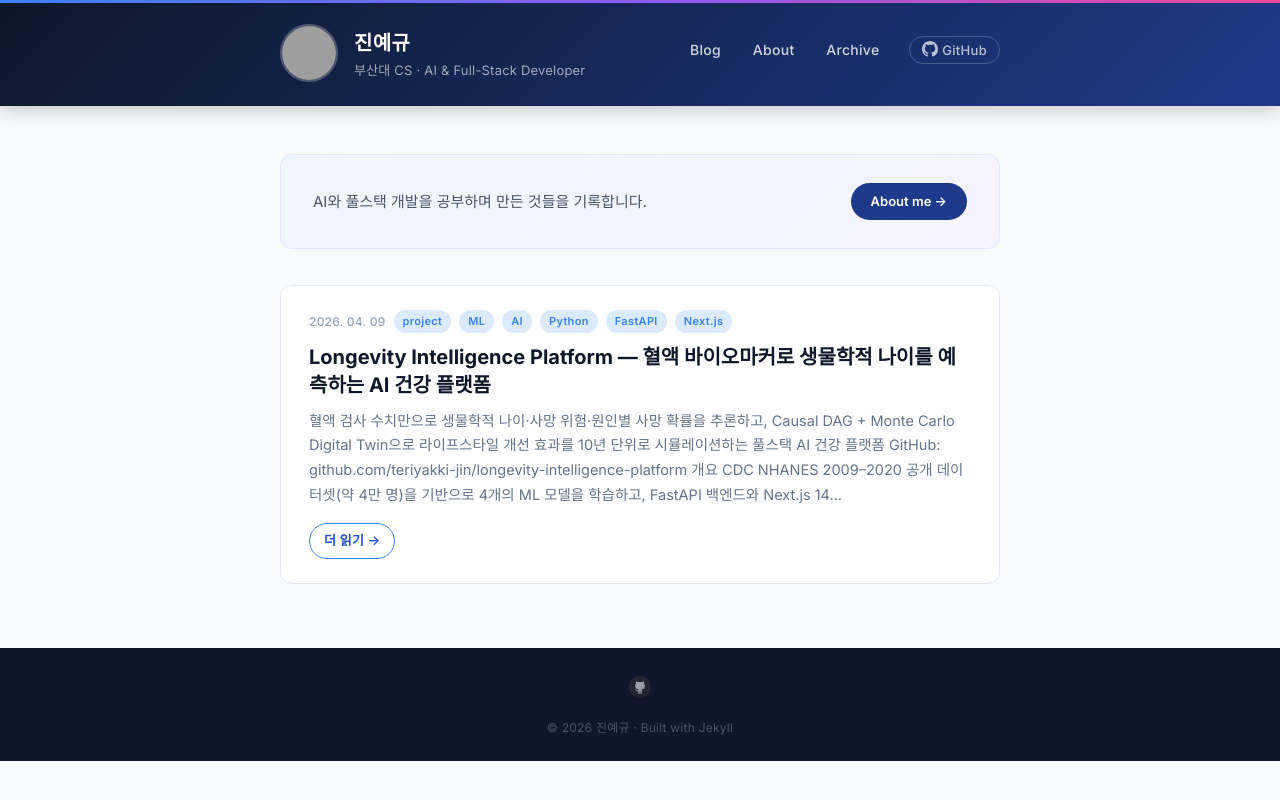
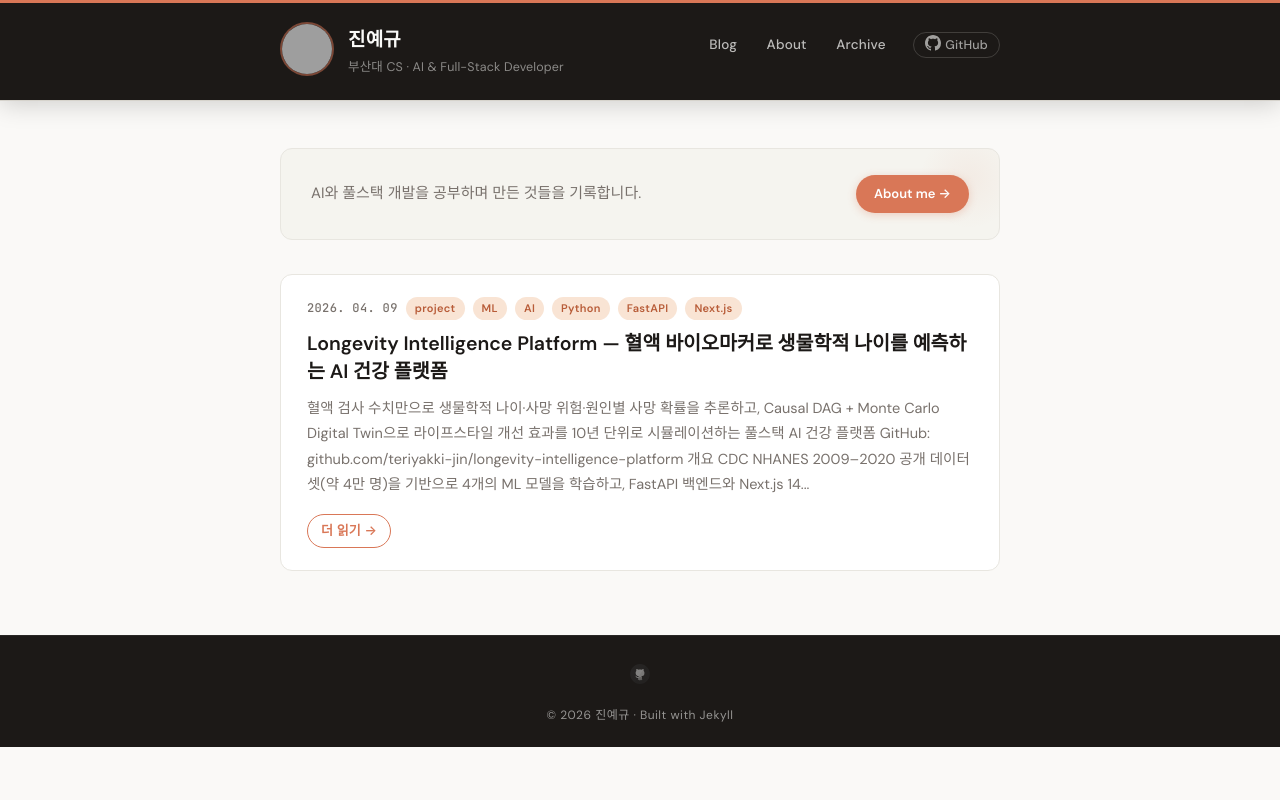
Before and after one commit to teriyakki-jin/teriyakki-jin.github.io, a Jekyll site: the page built from index.html, in a window 1280 px wide. Shown: the top 800 px of the page. Built offline with Jekyll 4.4.1, drawn with Linux system fonts in a browser that asks for light colours; some web fonts are replaced; the list of posts is cut into pages by our own code; grey boxes are pictures that could not be loaded.

Commit message:
feat: apply Claude.ai warm design system to site
Replace cold blue palette with Anthropic's warm design language:
- Background: #FAF9F7 cream (was #f8fafc cold gray)
- Accent: #D97757 Anthropic orange (was #3b82f6 blue)
- Header: #1C1917 warm charcoal with single orange top rule (was navy gradient)
- Text: warm stone tones (#1C1917 / #44403C / #78716C)
- Badges: amber/sage/mauve/stone warm palette
- Fonts: DM Sans added alongside Pretendard for UI

Also fix WCAG AA contrast ($text-400 → $text-500 for readable text),
_highlights.scss import order bug, and unused DM Serif Display font load.

```diff
--- a/_layouts/default.html
+++ b/_layouts/default.html
@@ -18,7 +18,7 @@
     <link rel="preconnect" href="https://fonts.googleapis.com" />
     <link rel="preconnect" href="https://fonts.gstatic.com" crossorigin />
     <link
-      href="https://fonts.googleapis.com/css2?family=Inter:wght@300;400;500;600;700&family=JetBrains+Mono:wght@400;500&display=swap"
+      href="https://fonts.googleapis.com/css2?family=DM+Sans:ital,opsz,wght@0,9..40,300;0,9..40,400;0,9..40,500;0,9..40,600;1,9..40,400&family=JetBrains+Mono:wght@400;500&display=swap"
       rel="stylesheet"
     />
     <link
--- a/style.scss
+++ b/style.scss
@@ -7,14 +7,40 @@
 
 @import "_reset";
 @import "_variables";
-// Syntax highlighting @import is at the bottom of this file
+@import "_highlights";
+
+/**************/
+/* CLAUDE DESIGN TOKENS */
+/**************/
+
+// Warm cream palette — mirrors Claude.ai's surface system
+$cream-bg:       #FAF9F7;
+$cream-subtle:   #F5F4EF;
+$cream-border:   #E8E6E0;
+$cream-border-2: #D6D3CC;
+
+// Text — warm stone tones, never cold gray
+$text-900: #1C1917;
+$text-700: #44403C;
+$text-500: #78716C;
+$text-400: #A8A29E;
+
+// Anthropic orange accent
+$accent:        #D97757;
+$accent-dark:   #B85C38;
+$accent-light:  #FDF0E8;
+$accent-muted:  #F9E4D4;
+
+// Surface
+$surface:       #FFFFFF;
+
+// Font stacks
+$font-sans: "Pretendard", "DM Sans", -apple-system, BlinkMacSystemFont, sans-serif;
+$font-mono: "JetBrains Mono", "Fira Code", monospace;
 
 /**************/
 /* BASE RULES */
 /**************/
-
-$font-sans: "Pretendard", "Inter", -apple-system, BlinkMacSystemFont, "Segoe UI", sans-serif;
-$font-mono: "JetBrains Mono", "Fira Code", monospace;
 
 html {
   font-size: 100%;
@@ -22,9 +48,9 @@ html {
 }
 
 body {
-  background: #f8fafc;
-  font: 17px/1.65 $font-sans;
-  color: #334155;
+  background: $cream-bg;
+  font: 17px/1.7 $font-sans;
+  color: $text-700;
 }
 
 .container {
@@ -36,10 +62,10 @@ body {
 
 h1, h2, h3, h4, h5, h6 {
   font-family: $font-sans;
-  color: #0f172a;
+  color: $text-900;
   font-weight: 700;
-  line-height: 1.5;
-  margin: 1.2em 0 0.6em;
+  line-height: 1.45;
+  margin: 1.2em 0 0.5em;
   padding: 0;
 
   @include mobile {
@@ -55,20 +81,21 @@ h1 {
 h2 { font-size: 22px; }
 h3 { font-size: 18px; }
 h4 {
-  font-size: 15px;
-  color: #64748b;
+  font-size: 11.5px;
+  color: $text-500;
   text-transform: uppercase;
-  letter-spacing: 0.06em;
+  letter-spacing: 0.09em;
+  font-weight: 600;
 }
 
 p { margin: 14px 0; }
 
 a {
-  color: #3b82f6;
+  color: $accent;
   text-decoration: none;
   cursor: pointer;
   transition: color 0.15s;
-  &:hover, &:active { color: #1d4ed8; }
+  &:hover, &:active { color: $accent-dark; }
 }
 
 ul, ol {
@@ -88,49 +115,51 @@ img { max-width: 100%; border-radius: 6px; }
 
 code {
   font-family: $font-mono;
-  font-size: 0.88em;
-  background: #f1f5f9;
-  color: #475569;
-  padding: 2px 6px;
+  font-size: 0.87em;
+  background: $cream-subtle;
+  color: $text-700;
+  padding: 2px 7px;
   border-radius: 4px;
+  border: 1px solid $cream-border;
 }
 
 pre {
-  background: #1e293b;
-  color: #e2e8f0;
+  background: $text-900;
+  color: #F5F4EF;
   border-radius: 8px;
   padding: 20px;
   overflow-x: auto;
   font-family: $font-mono;
-  font-size: 14px;
-  line-height: 1.6;
+  font-size: 13.5px;
+  line-height: 1.65;
 
   code {
     background: none;
     color: inherit;
     padding: 0;
+    border: none;
   }
 }
 
 blockquote {
   margin: 1.6em 0;
-  border-left: 3px solid #3b82f6;
-  padding: 0.6em 1.2em;
-  background: #eff6ff;
-  border-radius: 0 6px 6px 0;
-  color: #475569;
-  font-size: 16px;
+  border-left: 3px solid $accent;
+  padding: 0.7em 1.2em;
+  background: $accent-light;
+  border-radius: 0 8px 8px 0;
+  color: $text-500;
+  font-size: 15.5px;
   font-style: italic;
 }
 
 .date {
   font-style: italic;
-  color: #94a3b8;
-  font-size: 14px;
+  color: $text-500;
+  font-size: 13.5px;
 }
 
-::-moz-selection { color: $black; background: #bfdbfe; }
-::selection      { color: $black; background: #bfdbfe; }
+::-moz-selection { color: $text-900; background: $accent-muted; }
+::selection      { color: $text-900; background: $accent-muted; }
 
 .clearfix:before, .clearfix:after { content: " "; display: table; }
 .clearfix:after { clear: both; }
@@ -140,34 +169,35 @@ blockquote {
 /*********************/
 
 .wrapper-masthead {
-  background: linear-gradient(135deg, #0f172a 0%, #1e3a8a 100%);
+  background: $text-900;
   margin-bottom: 48px;
-  box-shadow: 0 2px 20px rgba(0,0,0,0.25);
+  box-shadow: 0 1px 0 $cream-border-2, 0 4px 24px rgba(0,0,0,0.18);
   position: relative;
 
+  // Signature single-color Anthropic orange top rule
   &::before {
     content: "";
     position: absolute;
     top: 0; left: 0; right: 0;
-    height: 3px;
-    background: linear-gradient(90deg, #3b82f6, #8b5cf6, #ec4899);
+    height: 2.5px;
+    background: $accent;
   }
 }
 
 .masthead {
-  padding: 24px 0;
+  padding: 22px 0;
 
   @include mobile {
     text-align: center;
-    padding: 20px 0;
+    padding: 18px 0;
   }
 }
 
 .site-avatar {
   float: left;
-  width: 58px;
-  height: 58px;
-  margin-right: 16px;
+  width: 54px;
+  height: 54px;
+  margin-right: 14px;
 
   @include mobile {
     float: none;
@@ -177,10 +207,12 @@ blockquote {
 
   img {
     border-radius: 50%;
-    border: 2px solid rgba(255,255,255,0.25);
-    width: 58px;
-    height: 58px;
+    border: 2px solid rgba($accent, 0.5);
+    width: 54px;
+    height: 54px;
     object-fit: cover;
+    transition: border-color 0.2s;
+    &:hover { border-color: $accent; }
   }
 }
 
@@ -196,32 +228,32 @@ blockquote {
 }
 
 .site-name {
-  margin: 0 0 2px;
+  margin: 0 0 3px;
   font-weight: 700;
-  font-size: 20px;
-  letter-spacing: 0.3px;
+  font-size: 19px;
+  letter-spacing: 0.2px;
 
   a {
-    color: #ffffff;
-    &:hover { color: #bfdbfe; }
+    color: #FAFAF8;
+    &:hover { color: #EDCAB8; }
   }
 }
 
 .site-description {
   margin: 0;
-  color: rgba(255,255,255,0.60);
-  font-size: 13px;
+  color: rgba(#FAFAF8, 0.50);
+  font-size: 12.5px;
   font-weight: 400;
-  letter-spacing: 0.2px;
+  letter-spacing: 0.15px;
 
-  @include mobile { margin: 4px 0 0; }
+  @include mobile { margin: 3px 0 0; }
 }
 
 nav {
   float: right;
-  margin-top: 14px;
+  margin-top: 12px;
   font-family: $font-sans;
-  font-size: 14px;
+  font-size: 13.5px;
   font-weight: 500;
 
   @include mobile {
@@ -232,16 +264,16 @@ nav {
   }
 
   a {
-    margin-left: 24px;
-    color: rgba(255,255,255,0.80);
-    letter-spacing: 0.3px;
-    padding: 6px 2px;
-    border-bottom: 2px solid transparent;
+    margin-left: 22px;
+    color: rgba(#FAFAF8, 0.72);
+    letter-spacing: 0.2px;
+    padding: 5px 2px;
+    border-bottom: 1.5px solid transparent;
     transition: color 0.15s, border-color 0.15s;
 
     &:hover {
-      color: #ffffff;
-      border-bottom-color: #60a5fa;
+      color: #FAFAF8;
+      border-bottom-color: $accent;
     }
 
     @include mobile {
@@ -251,17 +283,17 @@ nav {
   }
 
   .nav-github {
-    color: rgba(255,255,255,0.70);
-    padding: 5px 12px;
-    border: 1px solid rgba(255,255,255,0.20);
+    color: rgba(#FAFAF8, 0.60);
+    padding: 4px 11px;
+    border: 1px solid rgba(#FAFAF8, 0.16);
     border-radius: 20px;
-    font-size: 13px;
+    font-size: 12.5px;
     transition: background 0.15s, color 0.15s, border-color 0.15s;
 
     &:hover {
-      background: rgba(255,255,255,0.12);
-      color: #fff;
-      border-color: rgba(255,255,255,0.40);
+      background: rgba($accent, 0.15);
+      color: #ECBBAB;
+      border-color: rgba($accent, 0.45);
     }
   }
 }
@@ -271,46 +303,61 @@ nav {
 /*********************/
 
 .home-hero {
-  background: linear-gradient(135deg, #eff6ff 0%, #f5f3ff 100%);
-  border: 1px solid #e0e7ff;
+  background: $cream-subtle;
+  border: 1px solid $cream-border;
   border-radius: 12px;
-  padding: 28px 32px;
-  margin-bottom: 36px;
+  padding: 26px 30px;
+  margin-bottom: 34px;
   display: flex;
   align-items: center;
   justify-content: space-between;
   gap: 16px;
+  position: relative;
+  overflow: hidden;
+
+  // Subtle warm texture hint
+  &::after {
+    content: "";
+    position: absolute;
+    right: -20px; top: -20px;
+    width: 100px; height: 100px;
+    border-radius: 50%;
+    background: radial-gradient(circle, rgba($accent, 0.07) 0%, transparent 70%);
+    pointer-events: none;
+  }
 
   @include mobile {
     flex-direction: column;
     align-items: flex-start;
-    padding: 20px;
+    padding: 18px 20px;
   }
 }
 
 .home-hero-text {
   margin: 0;
-  color: #475569;
+  color: $text-500;
   font-size: 15px;
-  line-height: 1.6;
+  line-height: 1.65;
   flex: 1;
 }
 
 .hero-btn {
   display: inline-block;
-  padding: 8px 20px;
-  background: #1e3a8a;
+  padding: 8px 18px;
+  background: $accent;
   color: #fff !important;
   border-radius: 22px;
   font-size: 13px;
   font-weight: 600;
   white-space: nowrap;
-  transition: background 0.2s, transform 0.15s;
+  transition: background 0.2s, transform 0.15s, box-shadow 0.2s;
+  box-shadow: 0 2px 8px rgba($accent, 0.3);
 
   &:hover {
-    background: #1d4ed8;
+    background: $accent-dark;
     transform: translateX(2px);
     color: #fff !important;
+    box-shadow: 0 4px 14px rgba($accent, 0.35);
   }
 }
 
@@ -319,20 +366,21 @@ nav {
 /*********************/
 
 .posts > .post {
-  background: #ffffff;
-  border: 1px solid #e2e8f0;
+  background: $surface;
+  border: 1px solid $cream-border;
   border-radius: 12px;
-  padding: 24px 28px;
-  margin-bottom: 18px;
-  transition: box-shadow 0.2s ease, transform 0.2s ease;
+  padding: 22px 26px;
+  margin-bottom: 16px;
+  transition: box-shadow 0.2s ease, transform 0.2s ease, border-color 0.2s;
 
   &:hover {
-    box-shadow: 0 6px 24px rgba(0,0,0,0.07);
+    box-shadow: 0 6px 28px rgba($text-900, 0.06);
     transform: translateY(-2px);
+    border-color: $cream-border-2;
   }
 
   @include mobile {
-    padding: 18px 18px;
+    padding: 16px 18px;
   }
 }
 
@@ -350,17 +398,18 @@ nav {
 
 .post-date {
   font-size: 12px;
-  color: #94a3b8;
+  color: $text-500;
   font-weight: 500;
-  letter-spacing: 0.02em;
+  letter-spacing: 0.03em;
+  font-family: $font-mono;
 }
 
 .post-tag {
   display: inline-block;
   font-size: 11px;
   font-weight: 600;
-  color: #3b82f6;
-  background: #dbeafe;
+  color: $accent-dark;
+  background: $accent-muted;
   padding: 2px 9px;
   border-radius: 12px;
   letter-spacing: 0.03em;
@@ -368,30 +417,30 @@ nav {
 
 .post {
   h1 {
-    font-size: 20px;
+    font-size: 19.5px;
     margin: 0 0 10px;
-    line-height: 1.4;
+    line-height: 1.45;
 
     a {
-      color: #0f172a;
-      &:hover { color: #1d4ed8; }
+      color: $text-900;
+      &:hover { color: $accent; }
     }
   }
 
   .entry {
-    color: #64748b;
+    color: $text-500;
     font-size: 14.5px;
-    line-height: 1.7;
+    line-height: 1.75;
     margin-bottom: 16px;
   }
 
   blockquote {
-    margin: 1.4em 0.6em;
-    border-left: 3px solid #3b82f6;
+    margin: 1.4em 0.5em;
+    border-left: 3px solid $accent;
     padding: 0.5em 1em;
-    background: #eff6ff;
+    background: $accent-light;
     border-radius: 0 6px 6px 0;
-    color: #64748b;
+    color: $text-500;
     font-size: 15px;
   }
 
@@ -402,16 +451,17 @@ nav {
   display: inline-block;
   font-size: 13px;
   font-weight: 600;
-  color: #1d4ed8 !important;
+  color: $accent !important;
   letter-spacing: 0.02em;
-  padding: 6px 14px;
-  border: 1.5px solid #3b82f6;
+  padding: 5px 13px;
+  border: 1.5px solid $accent;
   border-radius: 20px;
-  transition: background 0.15s, color 0.15s;
+  transition: background 0.15s, color 0.15s, box-shadow 0.15s;
 
   &:hover {
-    background: #1d4ed8;
+    background: $accent;
     color: #fff !important;
+    box-shadow: 0 2px 10px rgba($accent, 0.3);
   }
 }
 
@@ -422,36 +472,37 @@ nav {
 .pagination {
   text-align: center;
   margin: 36px 0 12px;
-  font-size: 14px;
+  font-size: 13.5px;
   font-weight: 500;
 
   a, span, em {
     display: inline-block;
-    padding: 7px 14px;
+    padding: 6px 13px;
     margin: 0 3px;
     border-radius: 8px;
-    border: 1px solid #e2e8f0;
-    color: #475569;
+    border: 1px solid $cream-border;
+    color: $text-500;
+    background: $surface;
     transition: background 0.15s, color 0.15s, border-color 0.15s;
 
     &:hover {
-      background: #1e3a8a;
+      background: $accent;
       color: #fff;
-      border-color: #1e3a8a;
+      border-color: $accent;
     }
   }
 
   em {
-    background: #1e3a8a;
+    background: $accent;
     color: #fff;
-    border-color: #1e3a8a;
+    border-color: $accent;
     font-style: normal;
   }
 
   .pagination-disabled {
-    opacity: 0.4;
+    opacity: 0.35;
     cursor: default;
-    &:hover { background: none; color: #475569; border-color: #e2e8f0; }
+    &:hover { background: $surface; color: $text-500; border-color: $cream-border; }
   }
 }
 
@@ -461,12 +512,12 @@ nav {
 
 .wrapper-footer {
   margin-top: 64px;
-  background: #0f172a;
-  border-top: none;
+  background: $text-900;
+  border-top: 1px solid rgba(#FAFAF8, 0.06);
 }
 
 footer {
-  padding: 28px 0 24px;
+  padding: 28px 0 22px;
   text-align: center;
 
   .footer-icons {
@@ -475,21 +526,21 @@ footer {
     a {
       display: inline-block;
       margin: 0 6px;
-      opacity: 0.6;
+      opacity: 0.45;
       transition: opacity 0.2s;
-      color: #94a3b8;
+      color: #D6D3CC;
 
-      &:hover { opacity: 1; }
+      &:hover { opacity: 0.9; }
 
-      svg { fill: #94a3b8; width: 22px; height: 22px; }
+      svg { fill: #D6D3CC; width: 20px; height: 20px; }
     }
   }
 
   .footer-copy {
     margin: 0;
     font-size: 12px;
-    color: #475569;
-    letter-spacing: 0.02em;
+    color: rgba(#FAFAF8, 0.55);
+    letter-spacing: 0.04em;
   }
 }
 
@@ -498,8 +549,9 @@ footer {
 /*********************/
 
 .about-intro {
-  background: linear-gradient(135deg, #eff6ff 0%, #f5f3ff 100%);
-  border-left: 4px solid #3b82f6;
+  background: $cream-subtle;
+  border: 1px solid $cream-border;
+  border-left: 3px solid $accent;
   border-radius: 0 10px 10px 0;
   padding: 24px 28px;
   margin-bottom: 10px;
@@ -507,128 +559,153 @@ footer {
   h2 {
     margin-top: 0;
     margin-bottom: 10px;
-    color: #0f172a;
-    font-size: 24px;
+    color: $text-900;
+    font-size: 23px;
   }
 
   p {
     margin: 0;
-    color: #475569;
-    line-height: 1.75;
+    color: $text-500;
+    line-height: 1.8;
     font-size: 15.5px;
   }
 }
 
 .edu-item {
   padding: 14px 20px;
-  background: #f8fafc;
+  background: $cream-subtle;
   border-radius: 8px;
-  border: 1px solid #e2e8f0;
+  border: 1px solid $cream-border;
   line-height: 1.7;
   font-size: 15px;
   margin-bottom: 8px;
-  color: #334155;
+  color: $text-700;
 }
 
 .skill-section {
   h4 {
-    color: #64748b;
-    font-size: 11.5px;
+    color: $text-500;
+    font-size: 11px;
     font-weight: 700;
-    letter-spacing: 0.08em;
+    letter-spacing: 0.1em;
     text-transform: uppercase;
-    margin: 20px 0 8px;
+    margin: 22px 0 9px;
   }
 }
 
 .skill-badges {
   display: flex;
   flex-wrap: wrap;
-  gap: 8px;
+  gap: 7px;
   margin-bottom: 4px;
 }
 
+// Warm badge palette — replaces cold blue/green/purple/gray
 .badge {
   display: inline-block;
-  padding: 4px 12px;
+  padding: 3px 11px;
   border-radius: 20px;
-  font-size: 12.5px;
+  font-size: 12px;
   font-weight: 600;
-  line-height: 1.6;
+  line-height: 1.65;
   letter-spacing: 0.02em;
 
-  &.badge-blue   { background: #dbeafe; color: #1d4ed8; }
-  &.badge-green  { background: #dcfce7; color: #15803d; }
-  &.badge-purple { background: #f3e8ff; color: #7c3aed; }
-  &.badge-gray   { background: #f1f5f9; color: #475569; }
+  // orange-amber — replaces badge-blue
+  &.badge-blue   {
+    background: #FEF3C7;
+    color: #92400E;
+  }
+
+  // sage-green — replaces badge-green
+  &.badge-green  {
+    background: #ECFDF5;
+    color: #065F46;
+  }
+
+  // dusty mauve — replaces badge-purple
+  &.badge-purple {
+    background: #FDF2F8;
+    color: #831843;
+  }
+
+  // warm stone — replaces badge-gray
+  &.badge-gray   {
+    background: $cream-subtle;
+    color: $text-500;
+    border: 1px solid $cream-border;
+  }
 }
 
 .project-card {
-  border: 1px solid #e2e8f0;
+  border: 1px solid $cream-border;
   border-radius: 12px;
   padding: 22px 26px;
-  margin-bottom: 18px;
-  background: #fff;
-  transition: box-shadow 0.2s ease, transform 0.2s ease;
+  margin-bottom: 16px;
+  background: $surface;
+  transition: box-shadow 0.2s ease, transform 0.2s ease, border-color 0.2s;
 
   &:hover {
-    box-shadow: 0 6px 24px rgba(0,0,0,0.07);
+    box-shadow: 0 6px 28px rgba($text-900, 0.06);
     transform: translateY(-2px);
+    border-color: $cream-border-2;
   }
 
   .project-header {
     display: flex;
     align-items: center;
     justify-content: space-between;
-    margin-bottom: 8px;
+    margin-bottom: 10px;
     flex-wrap: wrap;
     gap: 8px;
   }
 
   .project-title {
     margin: 0;
-    font-size: 17px;
-    color: #0f172a;
+    font-size: 16.5px;
+    color: $text-900;
     font-weight: 700;
+    line-height: 1.45;
   }
 
   .project-links {
     display: flex;
-    gap: 8px;
+    gap: 7px;
     flex-wrap: wrap;
   }
 
   .project-link {
-    font-size: 12.5px;
+    font-size: 12px;
     font-weight: 600;
-    color: #1d4ed8;
-    padding: 4px 12px;
-    border: 1.5px solid #3b82f6;
+    color: $accent;
+    padding: 4px 11px;
+    border: 1.5px solid rgba($accent, 0.5);
     border-radius: 20px;
     white-space: nowrap;
-    transition: background 0.15s, color 0.15s;
+    transition: background 0.15s, color 0.15s, border-color 0.15s, box-shadow 0.15s;
 
     &:hover {
-      background: #1d4ed8;
+      background: $accent;
       color: #fff;
+      border-color: $accent;
+      box-shadow: 0 2px 8px rgba($accent, 0.28);
     }
   }
 
   .project-desc {
-    color: #475569;
+    color: $text-500;
     margin: 0 0 12px;
-    font-size: 14.5px;
-    line-height: 1.65;
+    font-size: 14px;
+    line-height: 1.7;
   }
 
   .project-features {
     margin: 0 0 14px;
     padding-left: 18px;
-    color: #64748b;
+    color: $text-500;
     font-size: 13.5px;
-    line-height: 1.75;
+    line-height: 1.8;
 
-    li { margin-bottom: 3px; }
+    li { margin-bottom: 4px; }
   }
 
   .project-stack {
@@ -642,18 +719,21 @@ footer {
   a {
     display: inline-block;
     padding: 9px 20px;
-    background: #0f172a;
-    color: #fff !important;
+    background: $text-900;
+    color: #FAFAF8 !important;
     border-radius: 8px;
     font-size: 14px;
     font-weight: 500;
     margin-right: 10px;
     margin-bottom: 8px;
-    transition: background 0.2s;
+    transition: background 0.2s, box-shadow 0.2s;
+    border: 1px solid rgba(#FAFAF8, 0.1);
 
     &:hover {
-      background: #1d4ed8;
+      background: $accent;
       color: #fff !important;
+      box-shadow: 0 4px 14px rgba($accent, 0.3);
+      border-color: $accent;
     }
   }
 }
@@ -666,7 +746,7 @@ footer {
   padding: 0;
   list-style-type: none;
   font-size: 0.9em;
-  color: #334155;
+  color: $text-700;
 }
 
 .archive_list {
@@ -679,8 +759,8 @@ footer {
   margin: 0 7px;
 }
 
-.tags li a { padding: 1px 12px 2px; color: #94a3b8; }
-.tags li a:hover { color: #334155; }
+.tags li a { padding: 1px 12px 2px; color: $text-500; }
+.tags li a:hover { color: $text-700; }
 
 .post-tags { margin: 20px 0 0; }
 
@@ -716,16 +796,21 @@ footer {
   }
 
   a {
-    padding: 4px 8px;
+    padding: 4px 9px;
     margin: 2px;
-    background-color: #f1f5f9;
-    border-radius: 5px;
+    background-color: $cream-subtle;
+    border: 1px solid $cream-border;
+    border-radius: 6px;
     text-decoration: none;
     font-size: 13px;
-    color: #475569;
-    transition: background 0.15s;
+    color: $text-500;
+    transition: background 0.15s, color 0.15s, border-color 0.15s;
 
-    &:hover { background: #dbeafe; color: #1d4ed8; }
+    &:hover {
+      background: $accent-muted;
+      color: $accent-dark;
+      border-color: rgba($accent, 0.3);
+    }
   }
 
   a span {
@@ -733,6 +818,3 @@ footer {
     font-size: 10px;
   }
 }
-
-// Syntax highlighting
-@import "_highlights";
```
